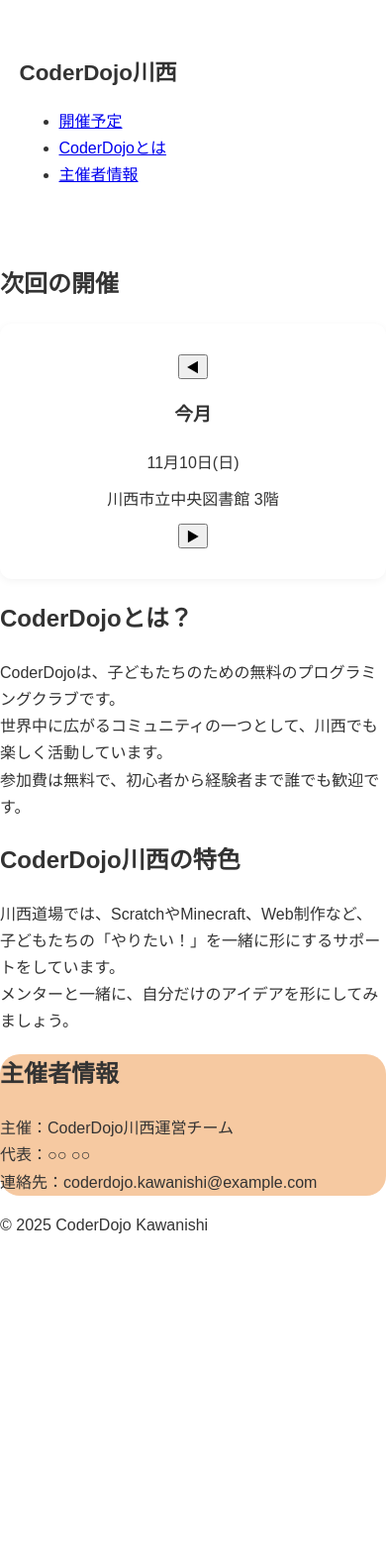
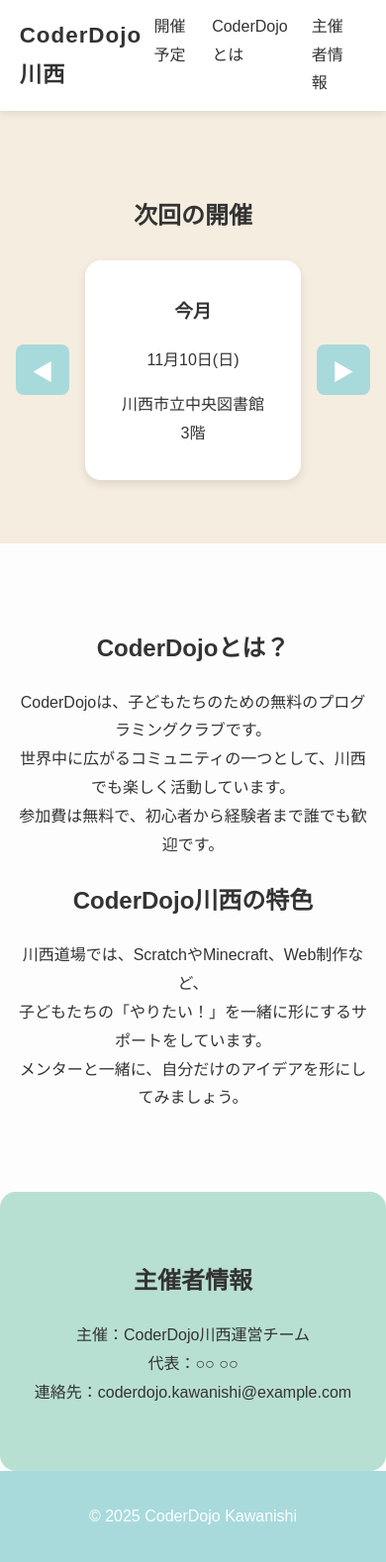
Before and after one commit to dragon-k/coderdojo-kawanishi, a plain HTML site: page index.html in a window 390 px wide. Shown: the whole page at 99% size. Before the commit the page ends 1267 px from the top, so only its background shows below. Drawn offline with Linux system fonts and the light colour scheme.

Commit message:
Update style.css

```diff
--- a/assets/style.css
+++ b/assets/style.css
@@ -1,170 +1,122 @@
-/* ベース設定 */
-body {
-  margin: 0;
-  font-family: "Noto Sans JP", sans-serif;
-  background-color: #FFFFFF;
-  color: #333;
-  line-height: 1.7;
+:root {
+  --main-bg: #fdfdfd;
+  --accent: #a8dadc; /* 水色 */
+  --sub-accent: #b8e0d2; /* 薄緑 */
+  --text: #333;
+  --soft-beige: #f5ede0;
 }
 
-h1, h2, h3 {
-  font-weight: 600;
-  color: #333;
-}
-
-/* レイアウト基礎 */
-.container {
-  width: 90%;
-  max-width: 960px;
-  margin: 0 auto;
-  padding: 40px 0;
+body {
+  font-family: "Noto Sans JP", sans-serif;
+  margin: 0;
+  background: var(--main-bg);
+  color: var(--text);
+  line-height: 1.8;
 }
 
 /* ヘッダー */
-.site-header {
-  background-color: #B8E0C2; /* 薄緑 */
-  box-shadow: 0 2px 5px rgba(0,0,0,0.1);
+header {
+  background: white;
+  box-shadow: 0 2px 8px rgba(0,0,0,0.1);
+  position: sticky;
+  top: 0;
+  z-index: 10;
 }
 
-.header-inner {
+.header-container {
   display: flex;
+  justify-content: space-between;
   align-items: center;
-  justify-content: space-between;
-  padding: 15px 0;
+  padding: 0.8rem 2rem;
+  max-width: 1000px;
+  margin: 0 auto;
 }
 
 .logo {
+  margin: 0;
   font-size: 1.4rem;
-  font-weight: 700;
-  color: #333;
+  color: var(--text);
+  letter-spacing: 1px;
+  transform: translateX(-10%);
 }
 
-.nav ul {
+nav ul {
   list-style: none;
+  display: flex;
+  gap: 1.5rem;
   margin: 0;
   padding: 0;
-  display: flex;
-  gap: 1.5rem;
 }
 
-.nav a {
+nav a {
   text-decoration: none;
-  color: #333;
-  font-weight: 500;
+  color: var(--text);
+  transition: color 0.2s;
 }
 
-.nav a:hover {
-  color: #5EB0E5; /* 淡い青 */
+nav a:hover {
+  color: var(--accent);
 }
 
 /* セクション共通 */
-.section {
-  padding: 60px 0;
+section {
+  padding: 4rem 1rem;
+  max-width: 900px;
+  margin: 0 auto;
 }
 
-.section h2 {
+/* イベントカード */
+.events-section {
+  background: var(--soft-beige);
   text-align: center;
-  font-size: 1.6rem;
-  margin-bottom: 30px;
-}
-
-/* イベントセクション */
-.event-section {
-  background-color: #F8F8F8;
 }
 
 .event-card {
-  background-color: #FFFFFF;
-  border-radius: 12px;
-  box-shadow: 0 2px 8px rgba(0,0,0,0.05);
-  padding: 30px;
-  text-align: center;
+  display: flex;
+  align-items: center;
+  justify-content: center;
+  margin-top: 1.5rem;
+  gap: 1rem;
 }
 
-.event-card p {
-  margin: 10px 0;
+.nav-btn {
+  background: var(--accent);
+  border: none;
+  color: white;
+  font-size: 1.4rem;
+  padding: 0.6rem 1rem;
+  border-radius: 0.5rem;
+  cursor: pointer;
+  transition: background 0.3s;
+}
+.nav-btn:hover {
+  background: var(--sub-accent);
 }
 
-.btn {
-  display: inline-block;
-  background-color: #A7D8F5;
-  color: #333;
-  padding: 10px 20px;
-  border-radius: 8px;
-  text-decoration: none;
-  font-weight: 600;
-  margin-top: 10px;
-  transition: 0.3s;
-}
-
-.btn:hover {
-  background-color: #5EB0E5;
-  color: #fff;
+.event-info {
+  background: white;
+  padding: 1rem 2rem;
+  border-radius: 1rem;
+  box-shadow: 0 4px 10px rgba(0,0,0,0.1);
 }
 
 /* 概要セクション */
-.about-section {
-  background-color: #FFFFFF;
-}
-
-.features {
-  list-style: disc;
-  padding-left: 20px;
-  margin-top: 20px;
+.about-section h2, .about-section p {
+  text-align: center;
 }
 
 /* 主催者情報 */
 .organizer-section {
-  background-color: #F6C9A1; /* 肌色寄り */
-  border-radius: 20px;
-}
-
-.organizer-section a {
-  color: #333;
-}
-
-.social-links {
-  margin-top: 20px;
-  display: flex;
-  gap: 10px;
-  flex-wrap: wrap;
-}
-
-.social-btn {
-  background-color: #A7D8F5;
-  color: #333;
-  padding: 8px 16px;
-  border-radius: 6px;
-  text-decoration: none;
-  font-weight: 600;
-}
-
-.social-btn:hover {
-  background-color: #5EB0E5;
-  color: #fff;
+  background: var(--sub-accent);
+  border-radius: 1rem;
+  padding: 3rem 1rem;
+  text-align: center;
 }
 
 /* フッター */
-.site-footer {
-  background-color: #B8E0C2;
+footer {
+  background: var(--accent);
   text-align: center;
-  padding: 20px 0;
-  font-size: 0.9rem;
+  padding: 1rem;
+  color: white;
 }
-
-.site-footer .small {
-  color: #666;
-  font-size: 0.8rem;
-}
-
-/* レスポンシブ */
-@media (max-width: 768px) {
-  .header-inner {
-    flex-direction: column;
-  }
-
-  .nav ul {
-    flex-direction: column;
-    align-items: center;
-  }
-}
```
